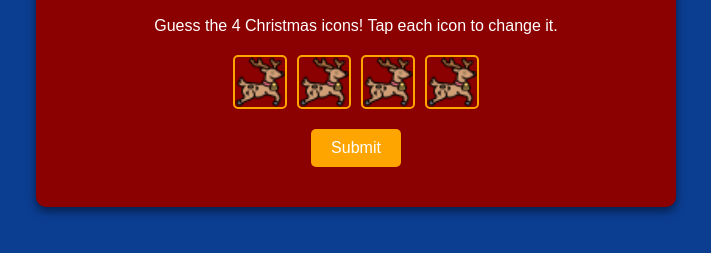
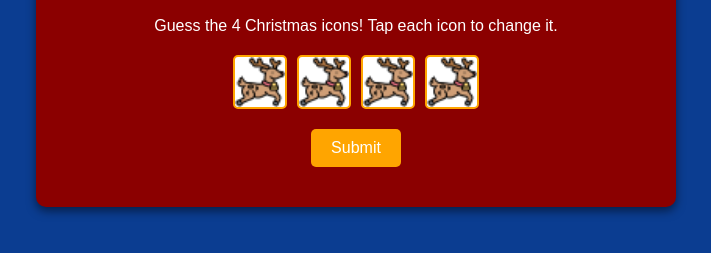
Before and after one commit to bwclark14/xmas2, a plain HTML site: page index.html in a window 1280 px wide. Shown: the part 101-354 px from the top of the page, without its empty margins (284-995 px from the left). Drawn offline with Linux system fonts and the light colour scheme.

Commit message:
Update index.html

```diff
--- a/index.html
+++ b/index.html
@@ -45,6 +45,7 @@
             width: 50px;
             height: 50px;
             background-size: cover;
+            background-color: white;
             cursor: pointer;
             border: 2px solid #ffa500;
             border-radius: 5px;
```
